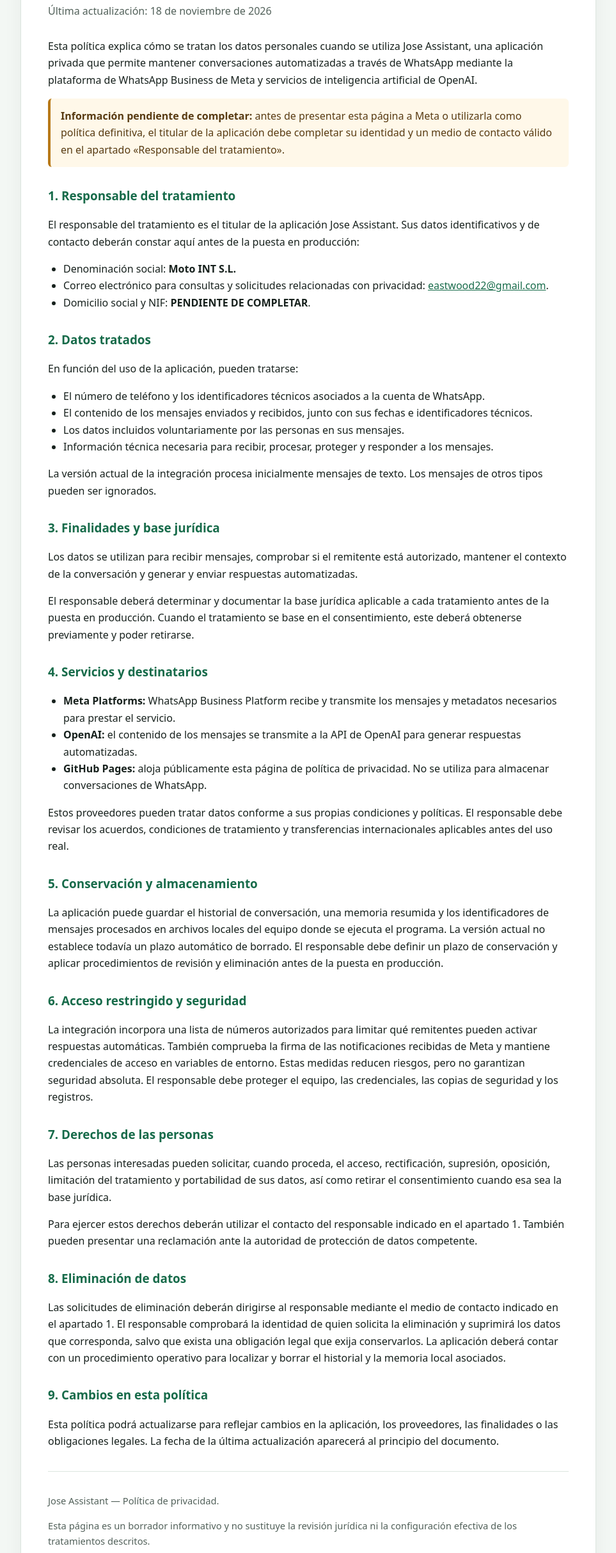
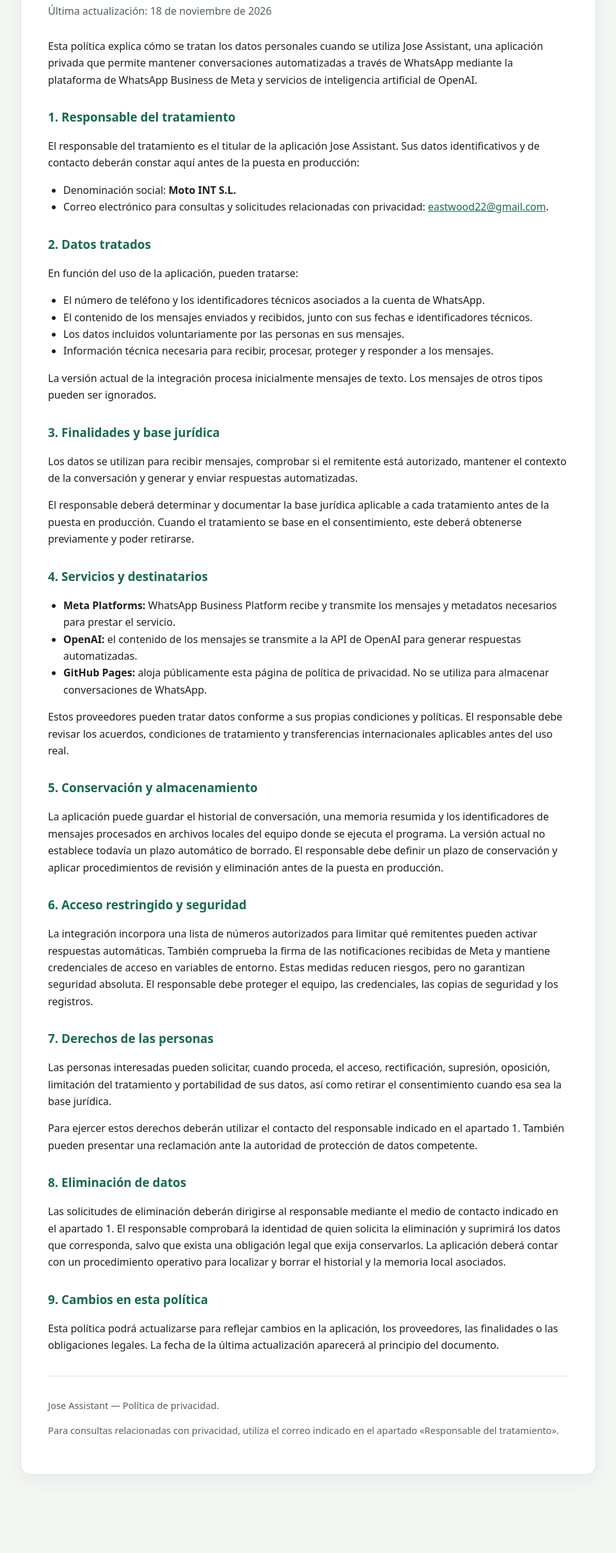
Before and after one commit to cesaralberto22/jose-assistant-privacy, a plain HTML site: page index.html in a window 1280 px wide. Shown: the part 133-2560 px from the top of the page at 64% size, without its empty margins (158-1121 px from the left). After the commit the page ends 2486 px from the top, so only its background shows below. Drawn offline with Linux system fonts and the light colour scheme.

Commit message:
Retirar campos societarios no publicados

```diff
--- a/index.html
+++ b/index.html
@@ -22,14 +22,11 @@ a{color:var(--green)}ul{padding-left:24px}footer{border-top:1px solid var(--line
 
 <p>Esta política explica cómo se tratan los datos personales cuando se utiliza Jose Assistant, una aplicación privada que permite mantener conversaciones automatizadas a través de WhatsApp mediante la plataforma de WhatsApp Business de Meta y servicios de inteligencia artificial de OpenAI.</p>
 
-<div class="notice"><strong>Información pendiente de completar:</strong> antes de presentar esta página a Meta o utilizarla como política definitiva, el titular de la aplicación debe completar su identidad y un medio de contacto válido en el apartado «Responsable del tratamiento».</div>
-
 <h2>1. Responsable del tratamiento</h2>
 <p>El responsable del tratamiento es el titular de la aplicación Jose Assistant. Sus datos identificativos y de contacto deberán constar aquí antes de la puesta en producción:</p>
 <ul>
 <li>Denominación social: <strong>Moto INT S.L.</strong></li>
 <li>Correo electrónico para consultas y solicitudes relacionadas con privacidad: <a href="mailto:eastwood22@gmail.com">eastwood22@gmail.com</a>.</li>
-<li>Domicilio social y NIF: <strong>PENDIENTE DE COMPLETAR</strong>.</li>
 </ul>
 
 <h2>2. Datos tratados</h2>
@@ -72,7 +69,7 @@ a{color:var(--green)}ul{padding-left:24px}footer{border-top:1px solid var(--line
 
 <footer>
 <p>Jose Assistant — Política de privacidad.</p>
-<p>Esta página es un borrador informativo y no sustituye la revisión jurídica ni la configuración efectiva de los tratamientos descritos.</p>
+<p>Para consultas relacionadas con privacidad, utiliza el correo indicado en el apartado «Responsable del tratamiento».</p>
 </footer>
 </main>
 </body>
```
